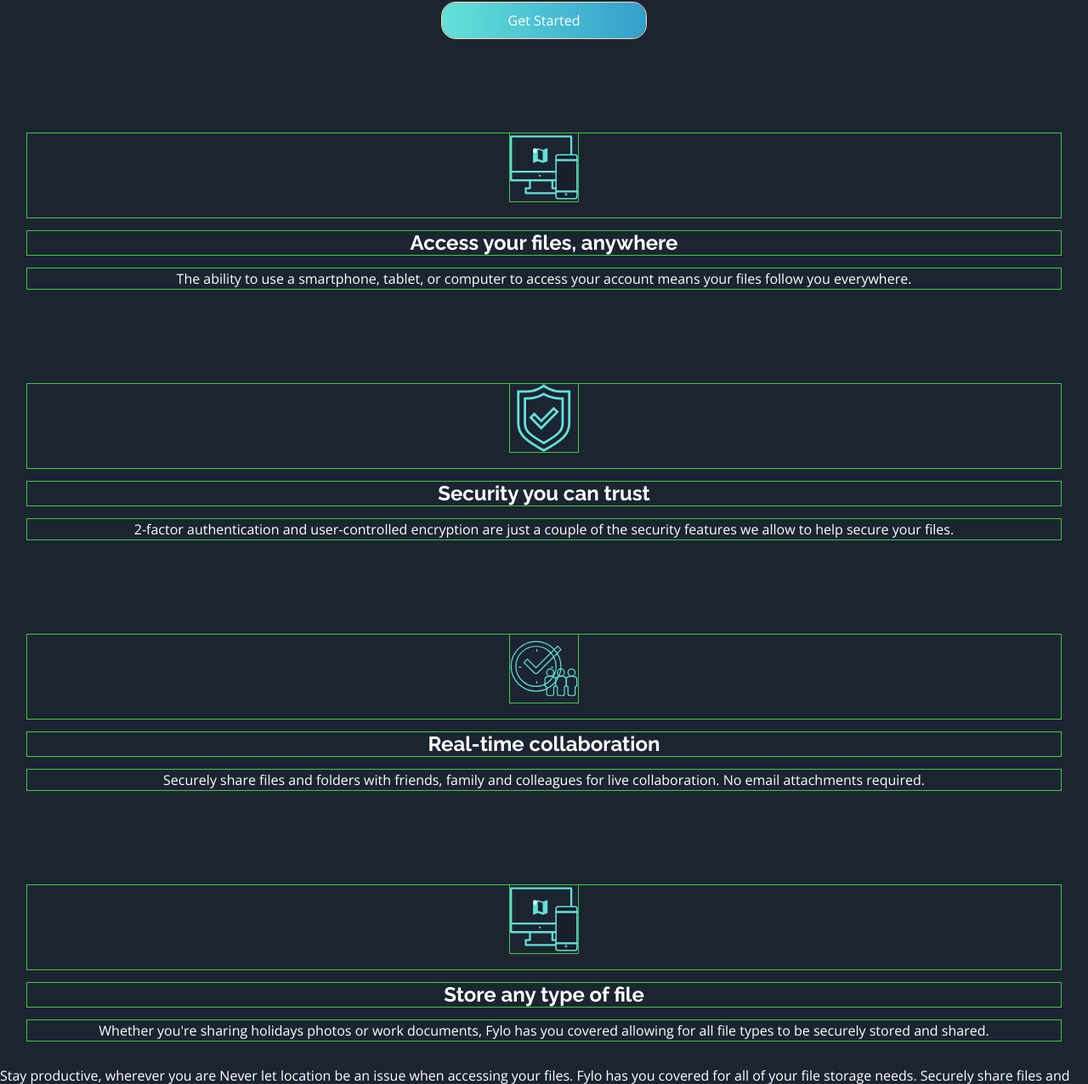
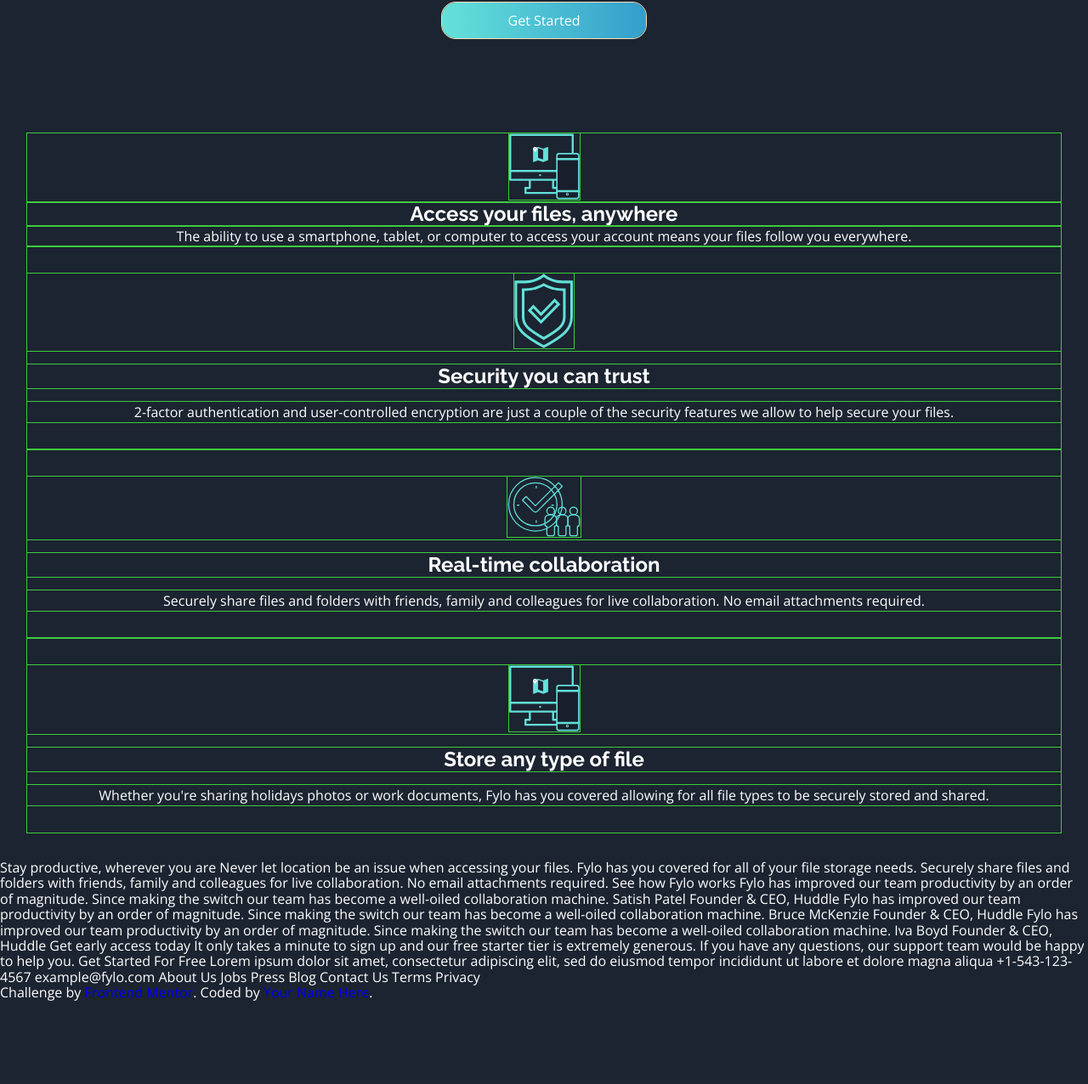
Before and after one commit to fran-cisko/landing-page_frontend-mentor_mfirst, a plain HTML site: page index.html in a window 1280 px wide. Shown: the part 676-1952 px from the top of the page at 85% size. After the commit the page ends 1855 px from the top, so only its background shows below. Drawn offline with nearby package versions, Linux system fonts and the light colour scheme.

Commit message:
about__features

```diff
--- a/index.html
+++ b/index.html
@@ -41,45 +41,46 @@
     </section>
 <!--================= About ====================-->
     <section class="about section">
-      <figure class="about__figure">
-        <img src="images/icon-access-anywhere.svg" alt="" class="about__img"></figure>
+      <div class="about-features">
+        <figure class="about-features__figure">
+          <img src="images/icon-access-anywhere.svg" alt="" class="about-features__img">
+        </figure>
         <h2>  Access your files, anywhere</h2>
         <p class="description">
           The ability to use a smartphone, tablet, or computer to access your account means your
           files follow you everywhere.
         </p>
-    </section>
-
-    <section class="about section">
-      <figure class="about__figure">
-        <img src="./images/icon-security.svg" alt="" class="about__img"></figure>
+      </div>
+      <div class="about__features">
+        <figure class="about-features__figure">
+          <img src="./images/icon-security.svg" alt="" class="about-features__img">
+        </figure>
         <h2>  Security you can trust</h2>
         <p class="description">
           2-factor authentication and user-controlled encryption are just a couple of the security
           features we allow to help secure your files.
         </p>
-      </section>
+      </div>
 
-      <section class="about section">
-        <figure class="about__figure">
-          <img src="./images/icon-collaboration.svg" alt="" class="about__img"></figure>
+      <div class="about__features">
+        <figure class="about-features__figure">
+          <img src="./images/icon-collaboration.svg" alt="" class="about-features__img"></figure>
           <h2>Real-time collaboration</h2>
         <p class="description">
           Securely share files and folders with friends, family and colleagues for live collaboration.
           No email attachments required.
         </p>
-    </section>
-
-    <section class="about section">
-      <figure class="about__figure">
-        <img src="./images/icon-access-anywhere.svg" alt="" class="about__img"></figure>
+      </div>
+      <div class="about__features">
+      <figure class="about-features__figure">
+        <img src="./images/icon-access-anywhere.svg" alt="" class="about-features__img"></figure>
         <h2>Store any type of file</h2>
         <p class="description">
           Whether you're sharing holidays photos or work documents, Fylo has you covered allowing for all
           file types to be securely stored and shared.
         </p>
+      </div>
     </section>
-
 
   </main>
   <footer>
--- a/styles.scss
+++ b/styles.scss
@@ -147,17 +147,17 @@
 }
 
 /*=============== REUSABLE CSS CLASSES ===============*/
-.section {
-  padding: 2rem 0;
+// .section {
+//   padding: 2rem 0;
 
-    &__title {
-    font-size: var(--h2-font-size);
-    color: var(--title-color);
-    text-align: center;
-    text-transform: capitalize;
-    margin-bottom: var(--mb-2);
-    }
-}
+//     &__title {
+//     font-size: var(--h2-font-size);
+//     color: var(--title-color);
+//     text-align: center;
+//     text-transform: capitalize;
+//     margin-bottom: var(--mb-2);
+//     }
+// }
 
 .container{
   max-width: 80rem;
@@ -274,13 +274,26 @@
 
 
 .about {
-    display:grid;
-    gap: 1rem;
     text-align: center;
     padding-top: 5rem;
     & *{
         outline: 1px solid rgb(61, 204, 61);
     }
+  // &__figure {
+  //     padding-bottom: 1rem;
+  // }
+  // &__img {
+  //     width: 5rem;
+  //     height: 5rem;
+  //     object-fit:contain;
+  // }
+}
+.about__features{
+  display:grid;
+  gap: 1rem;
+  text-align: center;
+  padding: 2rem 0;
+
   &__figure {
     padding-bottom: 1rem;
 }
```
Also changed, not shown: styles.css, 1 other file. Lines whose indentation alone changed are shown as unchanged.
